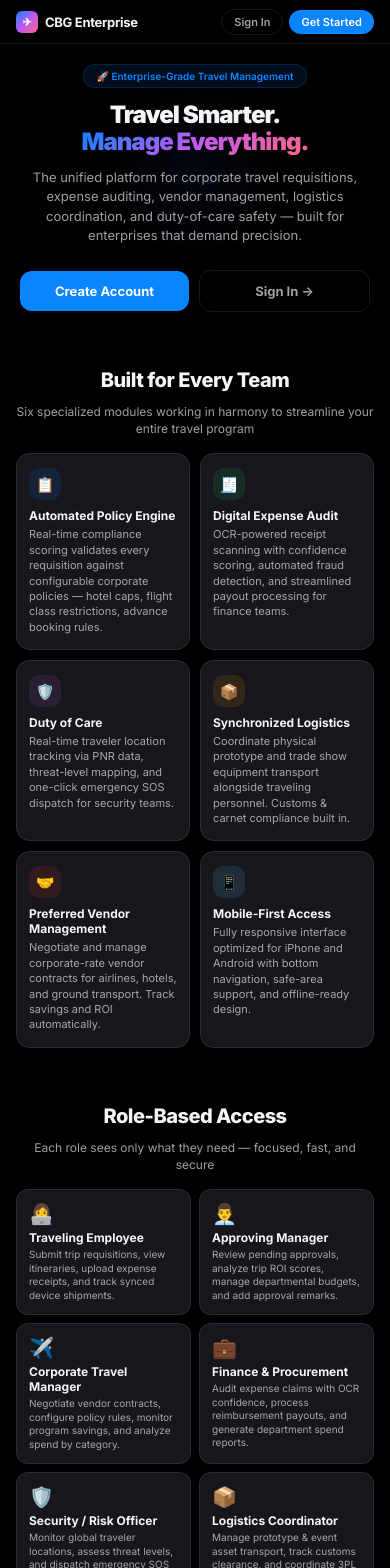
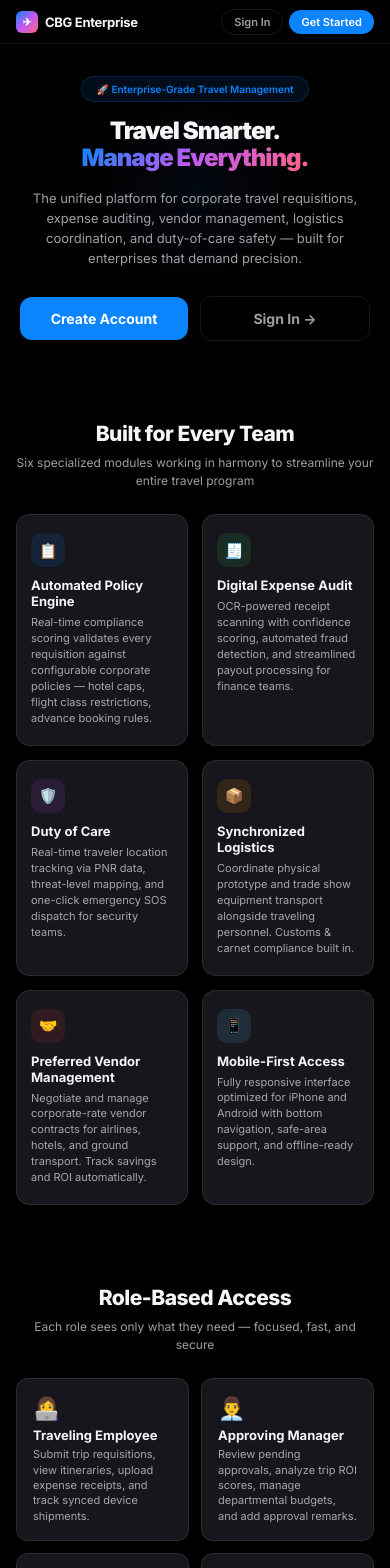
Before and after one commit to AnkushDhar3198/WorkForceTravelAndLogisticsManagement, an Angular app in the folder frontend/: page / in a window 390 px wide. Shown: the top 1568 px of the page. Built offline with nearby package versions, Linux system fonts and the light colour scheme.

Commit message:
fix: Increase spacing across landing page phone view - more padding between sections, bigger margins, wider grid gaps, roomier cards and footer for clean layout

```diff
--- a/frontend/src/styles.css
+++ b/frontend/src/styles.css
@@ -1578,90 +1578,90 @@ body.force-mobile {
     padding: 5px 12px; font-size: 11px; border-radius: 100px;
   }
 
-  /* Hero Section — clean and breathable */
+  /* Hero Section — spacious and breathable */
   .landing-hero {
-    padding: 64px 20px 28px; text-align: center;
+    padding: 76px 20px 40px; text-align: center;
   }
   .landing-hero::before {
-    width: 200px; height: 200px; opacity: 0.5;
+    width: 220px; height: 220px; opacity: 0.5;
   }
   .hero-badge {
-    font-size: 10px; padding: 5px 12px; margin-bottom: 14px;
+    font-size: 10px; padding: 6px 14px; margin-bottom: 16px;
     border-radius: 100px;
   }
   .hero-title {
     font-size: 28px; letter-spacing: -1px; line-height: 1.12;
-    margin-bottom: 12px;
+    margin-bottom: 16px;
   }
   .hero-subtitle {
-    font-size: 13px; line-height: 1.5; margin-bottom: 24px;
-    max-width: 100%; padding: 0 4px;
+    font-size: 13px; line-height: 1.55; margin-bottom: 28px;
+    max-width: 100%; padding: 0 8px;
     color: var(--text-secondary);
   }
   .hero-actions {
-    flex-direction: row; gap: 10px; width: 100%;
+    flex-direction: row; gap: 12px; width: 100%;
     justify-content: center;
   }
   .hero-actions .btn {
     flex: 1; justify-content: center; max-width: 180px;
   }
   .hero-actions .btn-lg {
-    padding: 12px 16px; font-size: 13px; border-radius: 12px;
-  }
-
-  /* Features Grid — compact 2-column layout */
+    padding: 13px 18px; font-size: 14px; border-radius: 12px;
+  }
+
+  /* Features Grid — well-spaced 2-column layout */
   .landing-features {
-    padding: 28px 16px;
+    padding: 40px 16px;
   }
   .section-label {
-    margin-bottom: 16px;
+    margin-bottom: 24px;
   }
   .section-label h2 {
-    font-size: 20px; letter-spacing: -0.5px;
+    font-size: 21px; letter-spacing: -0.5px; margin-bottom: 8px;
   }
   .section-label p {
-    font-size: 12px; line-height: 1.4;
+    font-size: 12px; line-height: 1.5;
   }
   .features-grid {
-    grid-template-columns: repeat(2, 1fr); gap: 10px;
+    grid-template-columns: repeat(2, 1fr); gap: 14px;
   }
   .feature-card {
-    padding: 14px 12px; border-radius: 14px;
+    padding: 18px 14px; border-radius: 14px;
   }
   .feature-card:hover {
     transform: none;
   }
   .feature-icon {
-    width: 32px; height: 32px; font-size: 15px; margin-bottom: 8px;
+    width: 34px; height: 34px; font-size: 15px; margin-bottom: 10px;
     border-radius: 10px;
   }
-  .feature-card h3 { font-size: 12px; margin-bottom: 4px; }
-  .feature-card p { font-size: 11px; line-height: 1.4; }
-
-  /* Roles Grid — compact 2-column */
-  .landing-roles { padding: 28px 16px; }
+  .feature-card h3 { font-size: 13px; margin-bottom: 6px; }
+  .feature-card p { font-size: 11px; line-height: 1.45; }
+
+  /* Roles Grid — well-spaced 2-column */
+  .landing-roles { padding: 40px 16px; }
   .roles-grid {
-    grid-template-columns: repeat(2, 1fr); gap: 8px;
+    grid-template-columns: repeat(2, 1fr); gap: 12px;
   }
   .role-showcase-card {
-    padding: 12px; border-radius: 12px;
+    padding: 16px; border-radius: 12px;
   }
   .role-showcase-card:hover { transform: none; }
-  .role-showcase-card .role-emoji { font-size: 20px; margin-bottom: 4px; }
-  .role-showcase-card h4 { font-size: 12px; margin-bottom: 3px; }
-  .role-showcase-card p { font-size: 10px; line-height: 1.35; }
-
-  /* Footer — tight and clean */
-  .landing-footer { padding: 24px 16px 16px; }
+  .role-showcase-card .role-emoji { font-size: 22px; margin-bottom: 6px; }
+  .role-showcase-card h4 { font-size: 13px; margin-bottom: 4px; }
+  .role-showcase-card p { font-size: 11px; line-height: 1.4; }
+
+  /* Footer — clean with proper spacing */
+  .landing-footer { padding: 32px 16px 20px; }
   .footer-grid {
-    grid-template-columns: 1fr 1fr; gap: 16px;
-  }
-  .footer-brand { grid-column: 1 / -1; }
-  .footer-brand p { max-width: 100%; font-size: 12px; }
-  .footer-brand h3 { font-size: 15px; }
-  .footer-col h4 { font-size: 9px; margin-bottom: 8px; }
-  .footer-col a { font-size: 11px; margin-bottom: 5px; }
-  .footer-bottom { font-size: 10px; padding-top: 16px; }
+    grid-template-columns: 1fr 1fr; gap: 24px; margin-bottom: 20px;
+  }
+  .footer-brand { grid-column: 1 / -1; margin-bottom: 4px; }
+  .footer-brand p { max-width: 100%; font-size: 12px; line-height: 1.5; margin-top: 6px; }
+  .footer-brand h3 { font-size: 16px; }
+  .footer-col h4 { font-size: 10px; margin-bottom: 10px; }
+  .footer-col a { font-size: 12px; margin-bottom: 8px; }
+  .footer-bottom { font-size: 10px; padding-top: 20px; }
 
   /* === AUTH PAGES (Login / Signup) === */
   .auth-page {
```
